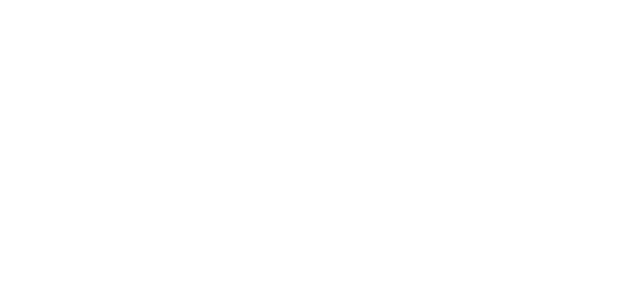
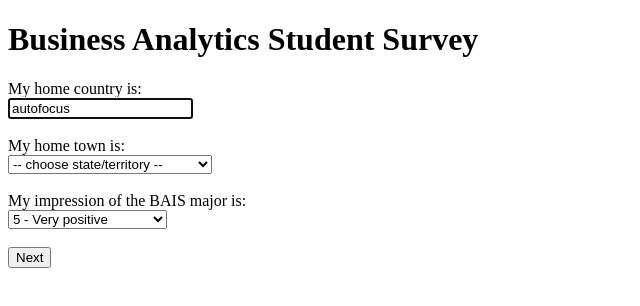
Before and after one commit to NathanBieber/nrbieber_HW7, a plain HTML site: page nrbieber_p1.html in a window 1280 px wide. Shown: the whole page, without its empty margins (0-640 px from the left). Drawn offline with Linux system fonts and the light colour scheme.

Commit message:
created form for page 2

```diff
--- a/nrbieber_p1.html
+++ b/nrbieber_p1.html
@@ -3,9 +3,46 @@
 <head>
     <meta charset="UTF-8">
     <meta name="viewport" content="width=device-width, initial-scale=1.0">
-    <title>Document</title>
+    <title>Business Analytics Student Survey - Page 1</title>
 </head>
 <body>
+    <!-- Heading -->
+    <h1>Business Analytics Student Survey</h1>
 
+    <!-- Form for inputs -->
+    <form action="nrbieber_p2.html" method="post">
+        <!-- Input box for home country with autofocus -->
+        <label for="home_country">My home country is:</label><br>
+        <input type="text" id="home_country" name="home_country" value="autofocus" autofocus><br><br>
+
+        <!-- Select box for home town -->
+        <label for="home_town">My home town is:</label><br>
+        <select name="state" id="state-select">
+            <option value="">-- choose state/territory --</option>
+            <option value="AL">AL</option>
+            <option value="AK">AK</option>
+            <option value="AZ">AZ</option>
+            <!-- Add more states/territories as needed -->
+            <option value="DC">DC - Washington D.C.</option>
+            <option value="AS">AS - American Samoa</option>
+            <option value="GU">GU - Guam</option>
+            <option value="MP">MP - Northern Mariana Islands</option>
+            <option value="PR">PR - Puerto Rico</option>
+            <option value="VI">VI - U.S. Virgin Islands</option>
+        </select><br><br>
+
+        <!-- Likert scale for impression of BAIS major -->
+        <label for="impression">My impression of the BAIS major is:</label><br>
+        <select name="impression" id="impression">
+            <option value="5">5 - Very positive</option>
+            <option value="4">4 - Somewhat positive</option>
+            <option value="3">3 - Neutral</option>
+            <option value="2">2 - Somewhat negative</option>
+            <option value="1">1 - Very negative</option>
+        </select><br><br>
+
+        <!-- Submit button -->
+        <input type="submit" value="Next">
+    </form>
 </body>
 </html>
```
